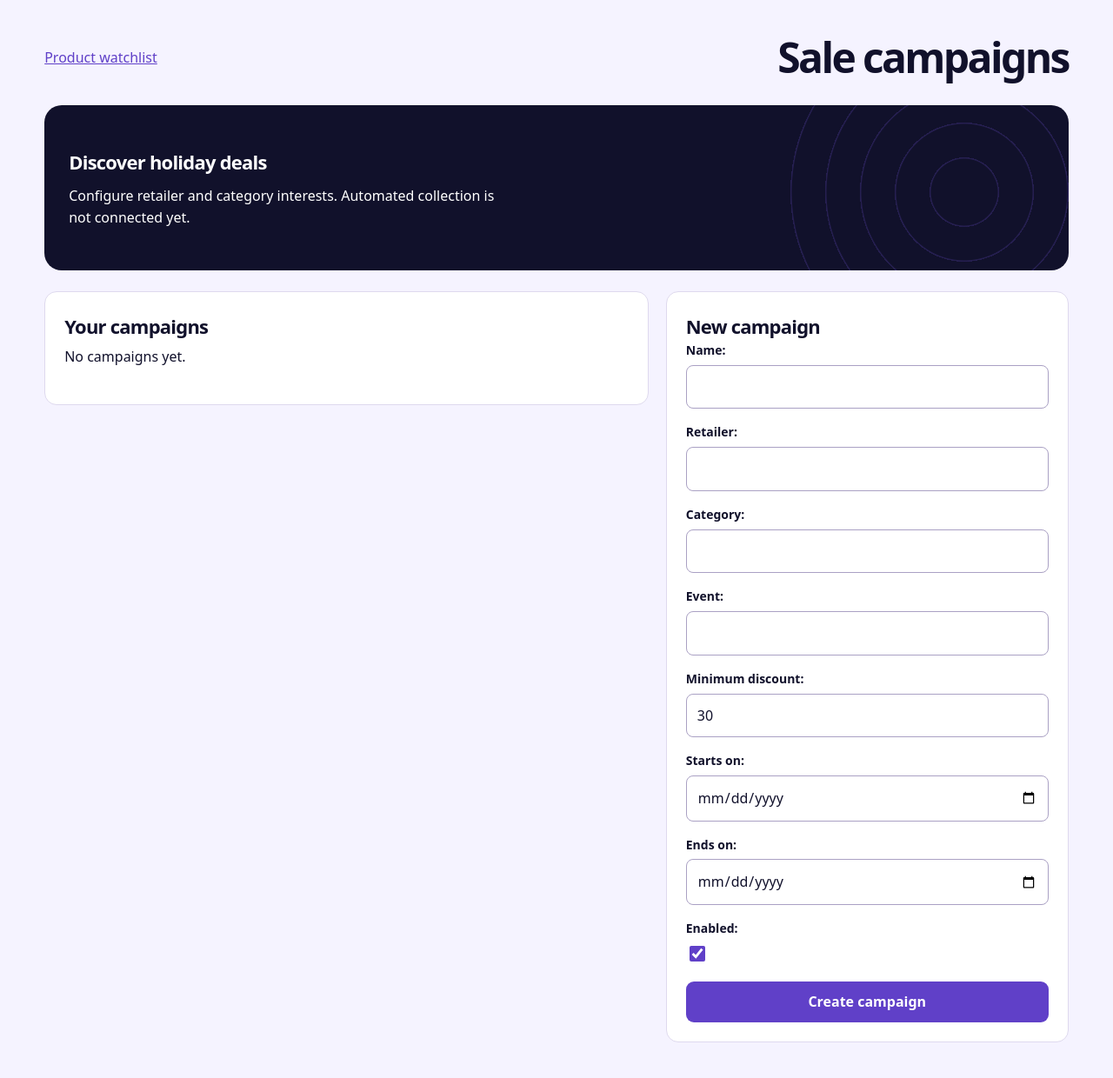
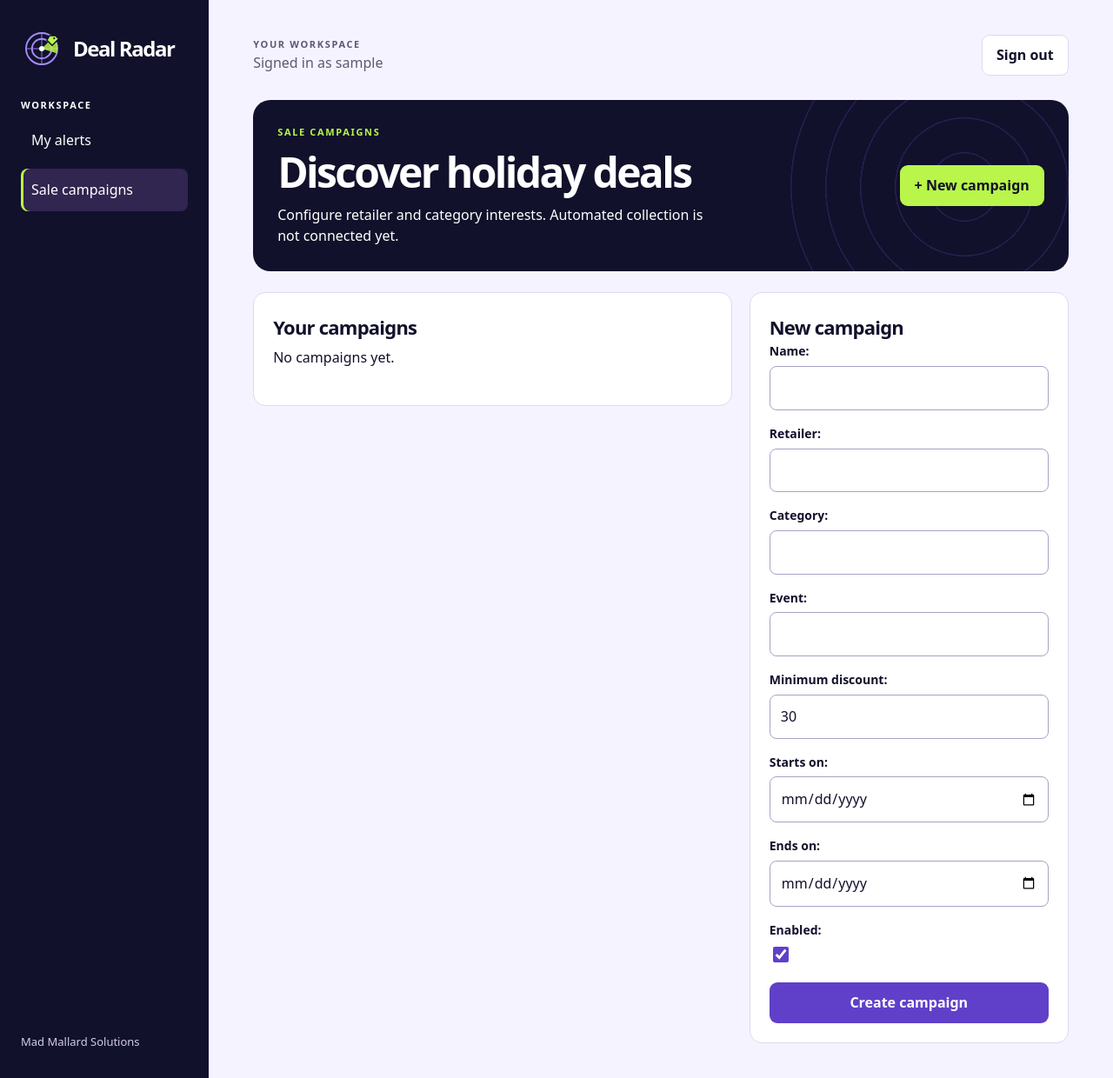
Before and after one commit to drakeg/deal_monitoring_system, a Django app: page /campaigns/ in a window 1280 px wide. Shown: the whole page at 87% size. Before the commit the page ends 1199 px from the top, so only its background shows below. Run offline with Django 5.2, Linux system fonts and the light colour scheme; the visitor is signed in with stand-in values (Sample User, id 1); data that the repository does not hold is empty.

Commit message:
Unify Deal Radar dashboard, campaigns and deal results design (#58)
* Centralize authenticated workspace shell

* Use shared workspace layout on dashboard

* Use shared workspace layout on campaigns

* Use shared workspace layout on deals

* Keep navigation visible and consistent across screen sizes

* Regression test shared workspace navigation

```diff
--- a/monitor/static/monitor.css
+++ b/monitor/static/monitor.css
@@ -18,3 +18,6 @@
 .metric:nth-child(3){border-top-color:#a49bbd}
 .empty .mark{background:#11112b;padding:4px}
 @media(max-width:700px){.hero:after{opacity:.5}.brand{font-size:22px}}
+
+/* Shared navigation, including mobile. */
+.rail nav{display:grid;gap:8px}.rail a{background:transparent}.rail a[aria-current="page"],.rail a:hover{background:#302650}.rail a[aria-current="page"]{box-shadow:inset 3px 0 #b9f54a}@media(max-width:700px){.rail nav{display:flex;flex-wrap:wrap;align-items:center}.rail nav .eyebrow{width:100%}.rail a{flex:1;text-align:center}}
--- a/monitor/templates/campaigns.html
+++ b/monitor/templates/campaigns.html
@@ -1,5 +1,3 @@
-{% extends "base.html" %}{% block content %}
-<main class="main"><header class="top"><a href="/">Product watchlist</a><h1>Sale campaigns</h1></header>
-<section class="hero"><div><h2>Discover holiday deals</h2><p>Configure retailer and category interests. Automated collection is not connected yet.</p></div></section>
+{% extends "workspace.html" %}{% load static %}{% block workspace %}<section class="hero"><div><div class="eyebrow">Sale campaigns</div><h1>Discover holiday deals</h1><p>Configure retailer and category interests. Automated collection is not connected yet.</p></div><a class="btn" href="#new-campaign">+ New campaign</a></section>
 <div class="workspace"><section class="panel"><h2>Your campaigns</h2>{% for campaign in campaigns %}<article class="alert"><h3>{{ campaign.name }}</h3><a href="{% url 'deals' campaign.pk %}">View deals</a><p>{{ campaign.retailer }} · {{ campaign.category }} · {{ campaign.event }}</p><p>{{ campaign.starts_on }} – {{ campaign.ends_on }} · {{ campaign.minimum_discount }}% minimum</p><form method="post" action="{% url 'toggle_campaign' campaign.pk %}">{% csrf_token %}<button class="btn secondary">{% if campaign.enabled %}Pause{% else %}Resume{% endif %}</button></form></article>{% empty %}<p>No campaigns yet.</p>{% endfor %}</section>
-<section class="panel"><h2>New campaign</h2><form class="form" method="post">{% csrf_token %}{{ form.as_p }}<button class="btn">Create campaign</button></form></section></div></main>{% endblock %}
+<section class="panel" id="new-campaign"><h2>New campaign</h2><form class="form" method="post">{% csrf_token %}{{ form.as_p }}<button class="btn">Create campaign</button></form></section></div>{% endblock %}
--- a/monitor/templates/deals.html
+++ b/monitor/templates/deals.html
@@ -1,4 +1,2 @@
-{% extends "base.html" %}{% block content %}
-<main class="main"><header class="top"><a href="/campaigns/">Sale campaigns</a><h1>{{ campaign.name }}</h1></header>
-<section class="hero"><div><h2>Deal results</h2><p>Manually supplied prices, not independently verified. USD. Showing discounts of at least {{ campaign.minimum_discount }}% against supplied reference prices.</p></div></section>
-<div class="workspace"><section class="panel"><h2>Matching deals</h2>{% for deal in deals %}<article class="alert"><h3>{{ deal.title }}</h3><p class="price">${{ deal.price }} · {{ deal.discount|floatformat:1 }}% off</p><p>Reference: ${{ deal.reference_price }} · {{ deal.observed_at }}</p><a href="{{ deal.url }}" rel="noopener noreferrer">View product</a></article>{% empty %}<p>No matching deals yet.</p>{% endfor %}</section><section class="panel"><h2>Add observed deal</h2><form method="post" class="form">{% csrf_token %}{{ form.as_p }}<button class="btn">Save deal</button></form></section></div></main>{% endblock %}
+{% extends "workspace.html" %}{% load static %}{% block workspace %}<section class="hero"><div><div class="eyebrow">Deal results</div><h1>{{ campaign.name }}</h1><p>Manually supplied prices, not independently verified. USD. Showing discounts of at least {{ campaign.minimum_discount }}% against supplied reference prices.</p></div><a class="btn" href="/campaigns/">All campaigns</a></section>
+<div class="workspace"><section class="panel"><h2>Matching deals</h2>{% for deal in deals %}<article class="alert"><h3>{{ deal.title }}</h3><p class="price">${{ deal.price }} · {{ deal.discount|floatformat:1 }}% off</p><p>Reference: ${{ deal.reference_price }} · {{ deal.observed_at }}</p><a href="{{ deal.url }}" rel="noopener noreferrer">View product</a></article>{% empty %}<p>No matching deals yet.</p>{% endfor %}</section><section class="panel"><h2>Add observed deal</h2><form method="post" class="form">{% csrf_token %}{{ form.as_p }}<button class="btn">Save deal</button></form></section></div>{% endblock %}
--- /dev/null
+++ b/monitor/templates/workspace.html
@@ -0,0 +1 @@
+{% extends "base.html" %}{% load static %}{% block content %}<div class="shell"><aside class="rail"><div class="brand"><span class="mark" aria-hidden="true"><img src="{% static 'radar.svg' %}" alt=""></span><span>Deal Radar</span></div><nav aria-label="Main"><div class="eyebrow">Workspace</div><a href="/" {% if request.path == "/" %}aria-current="page"{% endif %}>My alerts</a><a href="/campaigns/" {% if request.path != "/" %}aria-current="page"{% endif %}>Sale campaigns</a></nav><div class="foot">Mad Mallard Solutions</div></aside><main class="main"><header class="top"><div><div class="eyebrow muted">Your workspace</div><span class="muted">Signed in as {{ request.user.username }}</span></div><form method="post" action="/accounts/logout/">{% csrf_token %}<button class="btn secondary">Sign out</button></form></header>{% block workspace %}{% endblock %}</main></div>{% endblock %}
```
Also changed, not shown: monitor/alerts/test_workspace.py (added, +16 -0 lines), monitor/templates/dashboard.html (+1 -1 lines).
